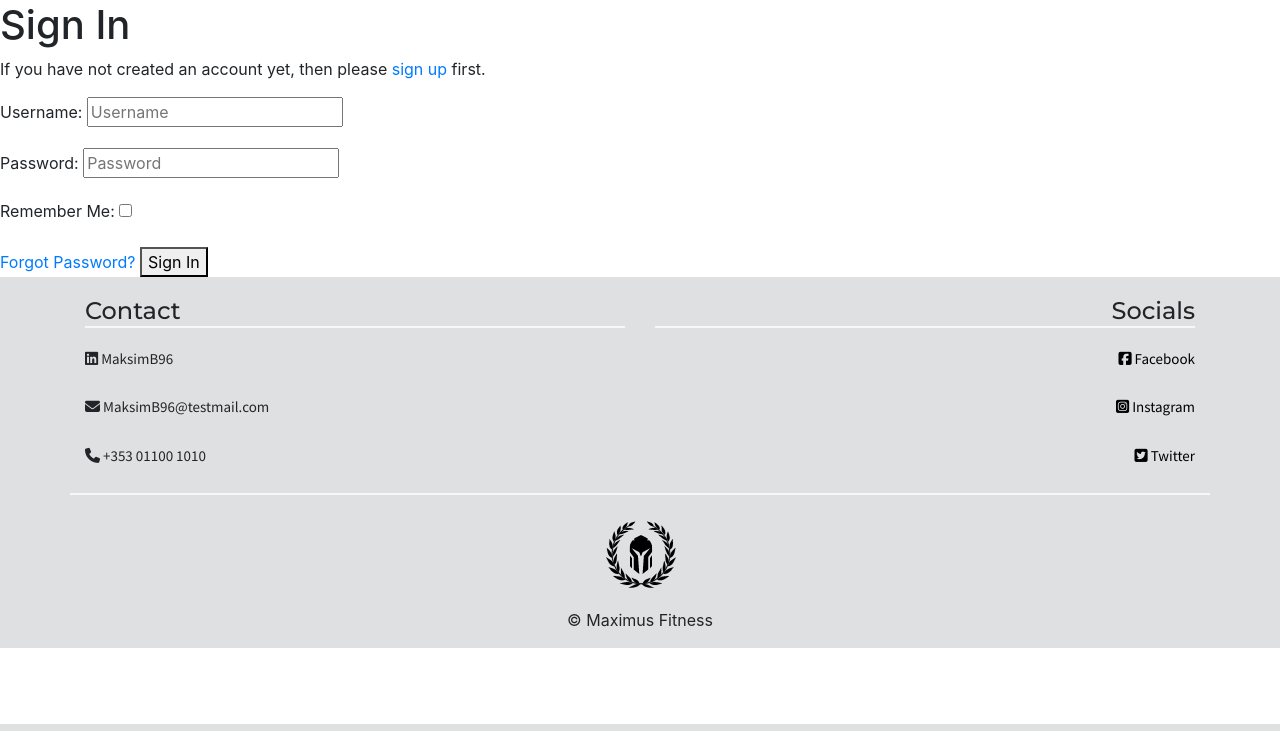
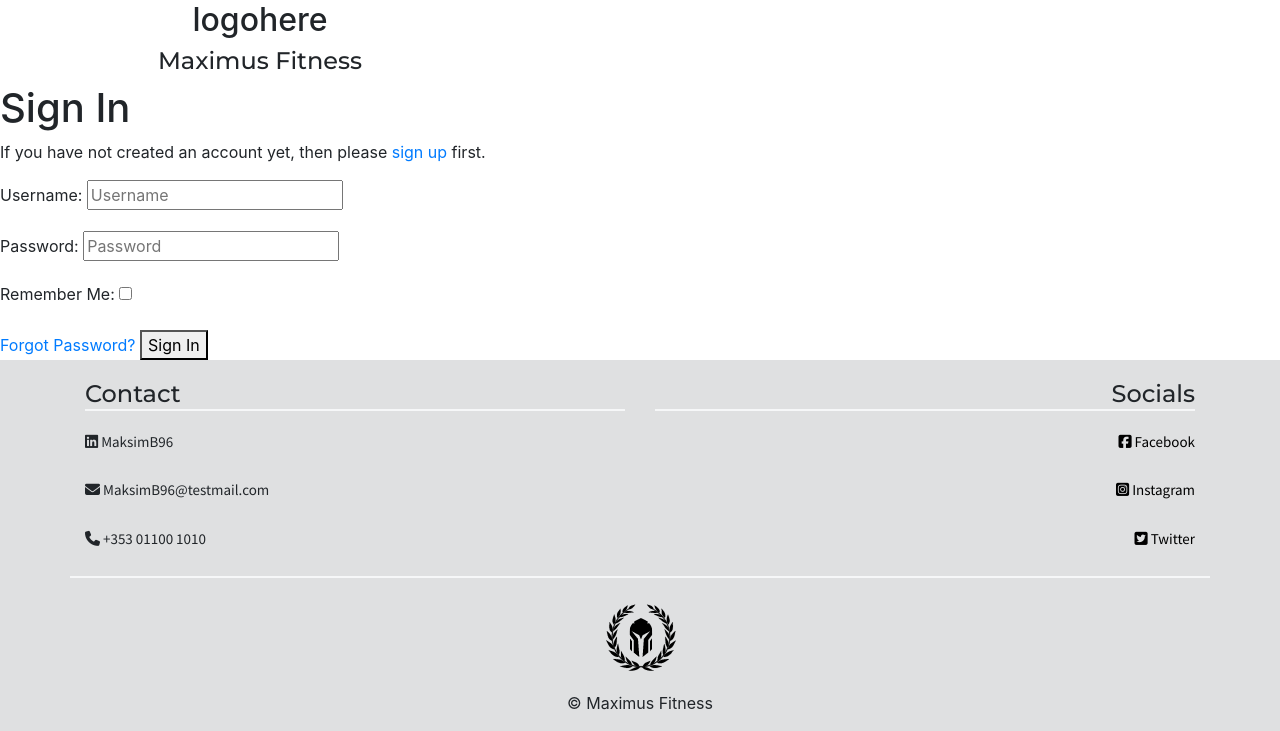
Before and after one commit to MaksimB96/maximusfitness-book_sys_pp4, a Django app: page /accounts/login/ in a window 1280 px wide. Shown: the part 76-807 px from the top of the page. Run offline with Django 3.2, Linux system fonts and the light colour scheme; some libraries are stand-ins or nearby versions.

Commit message:
Add work on sign in segment

```diff
--- a/templates/account/login.html
+++ b/templates/account/login.html
@@ -6,6 +6,18 @@
 {% block head_title %}{% trans "Sign In" %}{% endblock %}
 
 {% block content %}
+
+<div class="container">
+    <div class="row main-content text-center">
+        <div class="col-md-4 text-center sign-in-info">
+            <span class="sign-in-logo">
+                <h2><span>logohere</span></h2>
+            </span>
+            <h4 class="sign-in-title font-head">Maximus Fitness</h4>
+        </div>
+    </div>
+</div>
+
 
 <h1>{% trans "Sign In" %}</h1>
 
@@ -30,7 +42,8 @@ for a {{ site_name }} account and sign in below:{% endblocktrans %}</p>
 
 {% else %}
 <p>{% blocktrans %}If you have not created an account yet, then please
-<a href="{{ signup_url }}">sign up</a> first.{% endblocktrans %}</p>
+    <a href="{{ signup_url }}">sign up</a> first.{% endblocktrans %}
+</p>
 {% endif %}
 
 <form class="login" method="POST" action="{% url 'account_login' %}">
```
Lines whose indentation alone changed are shown as unchanged.
